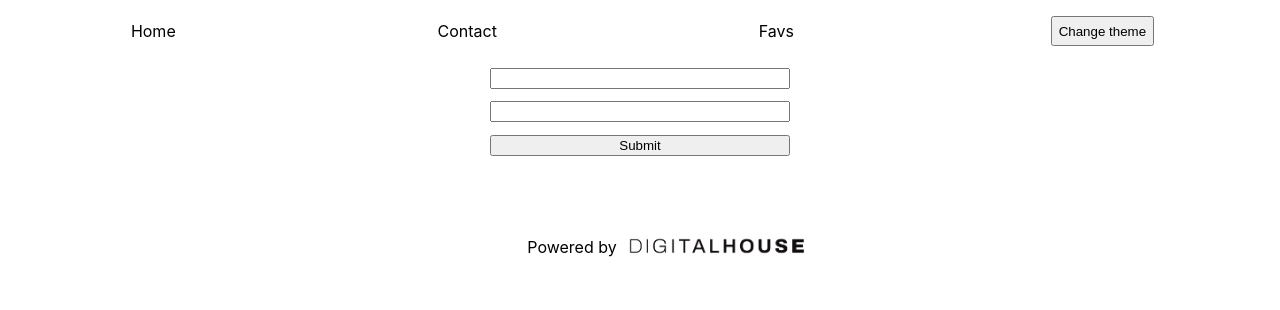
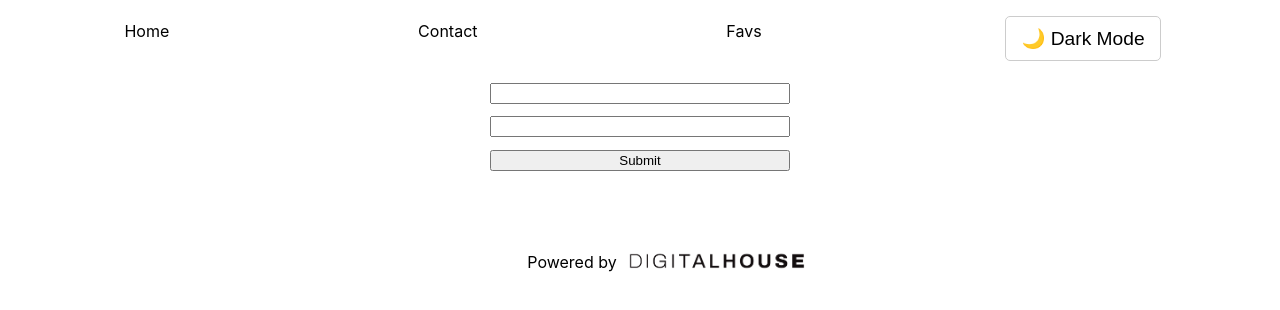
Before and after one commit to fr3m3n/ctd-esp-fe3-final, a React (Vite) app in the folder vite-project/: page /contact in a window 1280 px wide. Shown: the top 310 px of the page. Built offline with nearby package versions, Linux system fonts and the light colour scheme.

Commit message:
[update] styles improved

```diff
--- a/vite-project/src/Components/Navbar.jsx
+++ b/vite-project/src/Components/Navbar.jsx
@@ -9,12 +9,18 @@ const Navbar = () => {
     dispatch({ type: 'TOGGLE_THEME' });
   };
 
+  // Determine the button text based on the current theme
+  const themeButtonContent = state.theme === 'light' ? '🌙' : '☀️';
+  const themeButtonLabel = state.theme === 'light' ? 'Dark Mode' : 'Light Mode';
+
   return (
-    <nav className={state.theme}>
+    <nav className={`navbar ${state.theme}`}>
       <Link to="/">Home</Link>
       <Link to="/contact">Contact</Link>
       <Link to="/favs">Favs</Link>
-      <button onClick={toggleTheme}>Change theme</button>
+      <button onClick={toggleTheme} className="theme-button" aria-label="Toggle Theme">
+        {themeButtonContent} {themeButtonLabel}
+      </button>
     </nav>
   );
 };
--- a/vite-project/src/index.css
+++ b/vite-project/src/index.css
@@ -1,17 +1,33 @@
+/* Custom Properties */
+:root {
+  --color-text: #000;
+  --color-text-hover: rgb(136, 136, 136);
+  --color-background: #fff;
+  --color-background-dark: #121212;
+  --color-border: #ccc;
+  --color-border-hover: rgba(0, 0, 0, 0.15);
+  --color-shadow: rgba(0, 0, 0, 0.1);
+  --color-shadow-hover: rgba(0, 0, 0, 0.15);
+  --font-stack: -apple-system, BlinkMacSystemFont, 'Segoe UI', 'Roboto', 'Oxygen',
+    'Ubuntu', 'Cantarell', 'Fira Sans', 'Droid Sans', 'Helvetica Neue', sans-serif;
+  --font-stack-code: source-code-pro, Menlo, Monaco, Consolas, 'Courier New', monospace;
+}
+
+/* Base Styles */
 body {
   margin: 0;
-  font-family: -apple-system, BlinkMacSystemFont, 'Segoe UI', 'Roboto', 'Oxygen',
-    'Ubuntu', 'Cantarell', 'Fira Sans', 'Droid Sans', 'Helvetica Neue',
-    sans-serif;
+  font-family: var(--font-stack);
   -webkit-font-smoothing: antialiased;
   -moz-osx-font-smoothing: grayscale;
+  background-color: var(--color-background);
+  color: var(--color-text);
 }
 
 code {
-  font-family: source-code-pro, Menlo, Monaco, Consolas, 'Courier New',
-    monospace;
+  font-family: var(--font-stack-code);
 }
 
+/* Button Styles */
 .favButton {
   background-color: rgba(136, 136, 136, 0.116);
   padding: 10px;
@@ -20,29 +36,35 @@ code {
   cursor: pointer;
 }
 
+/* Heading Styles */
 h1 {
   text-align: center;
 }
 
+/* Navigation Styles */
 nav {
-  width: 100%; /* Set width to full viewport width */
+  width: 100%;
   display: flex;
   justify-content: space-around;
-  padding: 1rem 0; /* Adjust padding as needed */
-  box-sizing: border-box; /* Ensures padding doesn't affect the total width */
+  padding: 1rem 0;
+  box-sizing: border-box;
 }
 
+
+
+/* Link Styles */
 a {
-  color: #000;
+  color: var(--color-text);
   text-decoration: none;
   margin: 5px;
   cursor: pointer;
 }
 
 a:hover {
-  color: rgb(136, 136, 136);
+  color: var(--color-text-hover);
 }
 
+/* Footer Styles */
 footer {
   display: flex;
   justify-content: center;
@@ -55,16 +77,17 @@ footer {
   margin-top: 2rem;
 }
 
-footer > img {
+footer img {
   width: 200px;
   margin: 0;
 }
 
-footer > p {
+footer p {
   margin: 0;
   padding-top: 0.7rem;
 }
 
+/* Form Styles */
 form {
   display: flex;
   flex-direction: column;
@@ -74,54 +97,61 @@ form {
   margin: 0 auto;
 }
 
+/* Card Styles */
 .card {
-  flex: 0 0 calc(20% - 10px); /* Five cards per row, accounting for gap */
-  margin-bottom: 20px; /* Margin at the bottom of each card */
-  text-align: center; /* Center text inside cards */
-  border: 1px solid #ccc; /* Border around cards */
-  box-shadow: 0 4px 8px rgba(0, 0, 0, 0.1); /* Subtle shadow for depth */
-  padding: 1rem; /* Padding inside cards */
-  box-sizing: border-box; /* Include padding and border in the width calculation */
-  border-radius: 10px; /* Rounded corners for the cards */
+  flex: 0 0 calc(20% - 10px);
+  margin-bottom: 20px;
+  text-align: center;
+  border: 1px solid var(--color-border);
+  box-shadow: 0 4px 8px var(--color-shadow);
+  padding: 1rem;
+  box-sizing: border-box;
+  border-radius: 10px;
+  transition: box-shadow 0.3s, transform 0.3s; /* Add transform to the transition for hover effect */
 }
 
-.card img {
-  max-width: 100%; /* Responsive image size */
-  height: auto; /* Maintain aspect ratio */
-  margin-bottom: 1rem; /* Space below the image */
-  border-radius: 10px; /* Rounded corners for the image */
+/* Hover effect for cards */
+.card:hover {
+  box-shadow: 0 8px 16px var(--color-shadow-hover); /* Increased shadow for hover effect */
+  transform: scale(1.05); /* Slightly scale up the card */
 }
 
-.card:hover {
-  box-shadow: 0 6px 12px rgba(0, 0, 0, 0.15); /* Slightly more pronounced shadow on hover */
+/* Dark theme card styles */
+.dark .card {
+  border: 1px solid #333;
+  background-color: #1e1e1e;
 }
 
+/* Hover effect for cards in dark mode */
+.dark .card:hover {
+  box-shadow: 0 8px 16px rgba(255, 255, 255, 0.2); /* Lighter shadow color for dark mode */
+}
+
+/* Card Image Styles */
+.card img {
+  max-width: 100%;
+  height: auto;
+  margin-bottom: 1rem;
+  border-radius: 10px;
+}
+
+/* Card Grid Styles */
 .card-grid {
   display: flex;
   flex-wrap: wrap; /* Allows cards to wrap to next line */
   gap: 10px; /* Adjust the gap to your preference */
   justify-content: space-around; /* Evenly distribute space around items */
   align-items: flex-start; /* Aligns items to the start of the cross axis */
+  padding: 0 20px; /* Add 20px padding to the left and right */
+  margin: 0 auto; /* Center the grid in the parent container */
 }
 
-@media (max-width: 1024px) {
-  .card {
-    flex: 0 0 calc(50% - 10px); /* Two cards per row on medium screens */
-  }
-}
-
-@media (max-width: 768px) {
-  .card {
-    flex: 0 0 calc(100% - 10px); /* One card per row on small screens */
-  }
-}
-
+/* Table Styles */
 table {
   border-collapse: collapse;
   border-spacing: 0;
   width: 100%;
-  display: table;
-  border: 1px solid #ccc;
+  border: 1px solid var(--color-border);
 }
 
 td, th {
@@ -134,11 +164,76 @@ tr:nth-child(even) {
   background-color: #dddddd;
 }
 
+/* Dark theme styles */
 .dark {
-  background-color: #121212;
-  color: white;
+  background-color: #121212; /* Dark mode background */
+  color: #e0e0e0; /* Light text color for dark mode */
+}
+
+.dark .card {
+  border: 1px solid #333; /* Dark mode card border */
+  background-color: #1e1e1e; /* Dark mode card background */
+}
+
+.dark .favButton {
+  background-color: rgba(255, 255, 255, 0.1); /* Light button background for dark mode */
+  color: #e0e0e0; /* Light text color for buttons in dark mode */
 }
 
 .dark a {
-  color: white;
+  color: #bb86fc; /* Purple link color for dark mode */
 }
+
+.dark nav {
+  border-bottom: 1px solid #333; /* Dark mode nav border */
+}
+
+/* Modify the button text based on the theme */
+.theme-button {
+  background: none;
+  border: 1px solid #ccc; /* Add a border to make it distinguishable */
+  padding: 10px 15px; /* Increased padding for a bigger button */
+  cursor: pointer;
+  font-size: 1.2em; /* Larger text size for the button */
+  transition: background-color 0.3s, color 0.3s; /* Smooth transition for hover effects */
+  border-radius: 5px; /* Rounded corners for the button */
+}
+
+.theme-button:hover {
+  background-color: rgba(136, 136, 136, 0.116); /* Hover effect for the button */
+}
+
+/* Styles to apply when the theme is dark */
+.dark .theme-button {
+  border-color: #bb86fc; /* Purple border for the button in dark mode */
+  color: #e0e0e0; /* Light text color for the button in dark mode */
+  background-color: #333; /* Dark background color for the moon button */
+}
+
+.dark .theme-button:hover {
+  background-color: rgba(255, 255, 255, 0.1); /* Light background on hover in dark mode */
+  color: #bb86fc; /* Purple text color on hover in dark mode */
+}
+
+/* Styles to apply when the theme is dark */
+.dark .theme-button {
+  border-color: #bb86fc; /* Purple border for the button in dark mode */
+  color: #e0e0e0; /* Light text color for the button in dark mode */
+}
+
+.dark .theme-button:hover {
+  background-color: rgba(255, 255, 255, 0.1); /* Light background on hover in dark mode */
+}
+
+/* Responsive Design */
+@media (max-width: 1024px) {
+  .card {
+    flex: 0 0 calc(50% - 10px); /* Two cards per row on medium screens */
+  }
+}
+
+@media (max-width: 768px) {
+  .card {
+    flex: 0 0 calc(100% - 10px); /* One card per row on small screens */
+  }
+}
```
